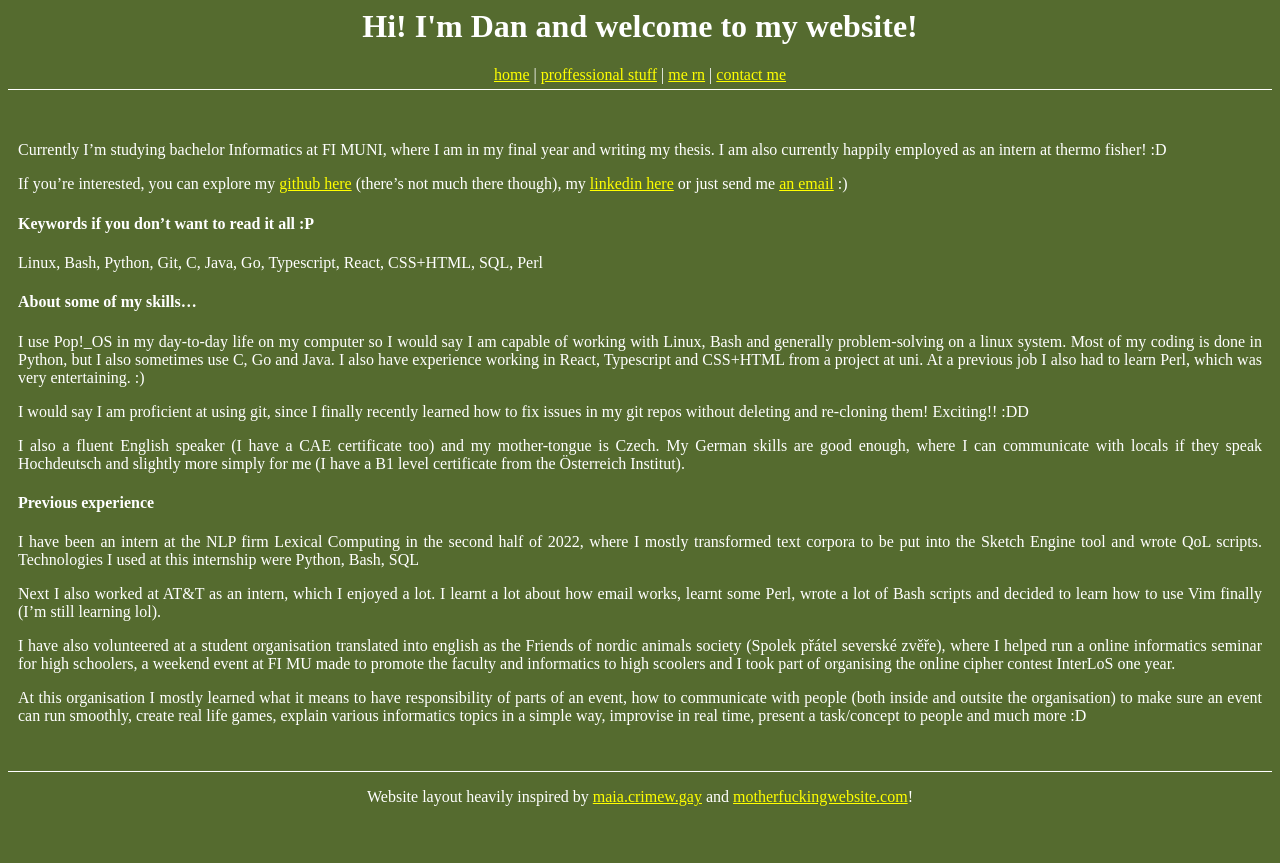
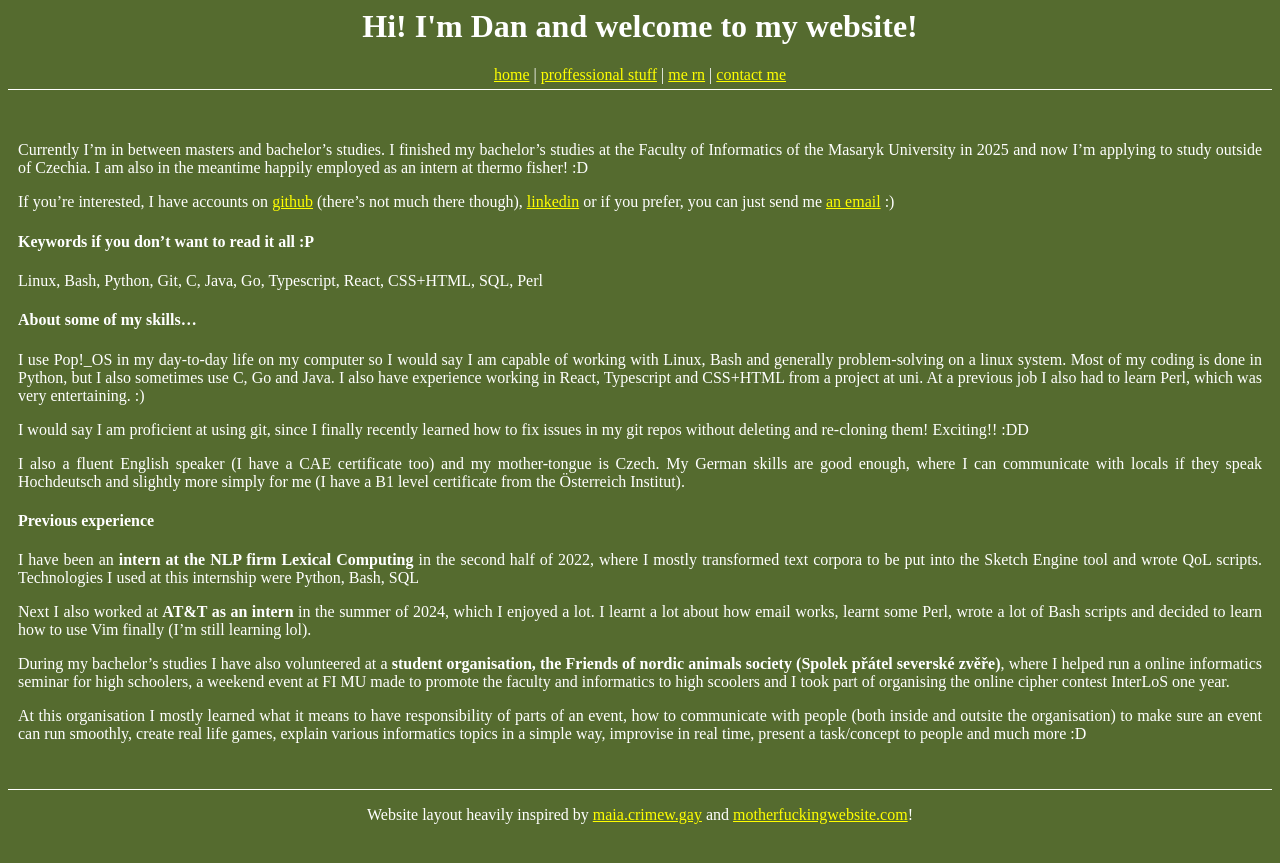
Before and after one commit to danpadcz/danpadcz.github.io, a Jekyll site: the page built from imsoprofessional.md, in a window 1280 px wide. Shown: the top 863 px of the page. Built offline with Jekyll 4.4.1, drawn with Linux system fonts in a browser that asks for light colours.

Commit message:
Edit cv text

```diff
--- a/imsoprofessional.md
+++ b/imsoprofessional.md
@@ -2,9 +2,9 @@
 title: so professional
 layout: ilikegreen
 ---
-Currently I'm studying bachelor Informatics at FI MUNI, where I am in my final year and writing my thesis. I am also currently happily employed as an intern at thermo fisher! :D
+Currently I'm in between masters and bachelor's studies. I finished my bachelor's studies at the Faculty of Informatics of the Masaryk University in 2025 and now I'm applying to study outside of Czechia. I am also in the meantime happily employed as an intern at thermo fisher! :D
 
-If you're interested, you can explore my [github here](https://github.com/danpadcz) (there's not much there though), my [linkedin here](https://linkedin.com/in/daniel-padrta) or just send me [an email](mailto:website@danielpadrta.cz) :)
+If you're interested, I have accounts on [github](https://github.com/danpadcz) (there's not much there though), [linkedin](https://linkedin.com/in/daniel-padrta) or if you prefer, you can just send me [an email](mailto:website@danielpadrta.cz) :)
 
 
 #### Keywords if you don't want to read it all :P
@@ -22,10 +22,10 @@ I also a fluent English speaker (I have a CAE certificate too) and my mother-ton
 
 #### Previous experience
 
-I have been an intern at the NLP firm Lexical Computing in the second half of 2022, where I mostly transformed text corpora to be put into the Sketch Engine tool and wrote QoL scripts. Technologies I used at this internship were Python, Bash, SQL
+I have been an <b>intern at the NLP firm Lexical Computing</b> in the second half of 2022, where I mostly transformed text corpora to be put into the Sketch Engine tool and wrote QoL scripts. Technologies I used at this internship were Python, Bash, SQL
 
-Next I also worked at AT&T as an intern, which I enjoyed a lot. I learnt a lot about how email works, learnt some Perl, wrote a lot of Bash scripts and decided to learn how to use Vim finally (I'm still learning lol).
+Next I also worked at <b>AT&T as an intern</b> in the summer of 2024, which I enjoyed a lot. I learnt a lot about how email works, learnt some Perl, wrote a lot of Bash scripts and decided to learn how to use Vim finally (I'm still learning lol).
 
-I have also volunteered at a student organisation translated into english as the Friends of nordic animals society (Spolek přátel severské zvěře), where I helped run a online informatics seminar for high schoolers, a weekend event at FI MU made to promote the faculty and informatics to high scoolers and I took part of organising the online cipher contest InterLoS one year.
+During my bachelor's studies I have also volunteered at a <b>student organisation, the Friends of nordic animals society (Spolek přátel severské zvěře)</b>, where I helped run a online informatics seminar for high schoolers, a weekend event at FI MU made to promote the faculty and informatics to high scoolers and I took part of organising the online cipher contest InterLoS one year.
 
 At this organisation I mostly learned what it means to have responsibility of parts of an event, how to communicate with people (both inside and outsite the organisation) to make sure an event can run smoothly, create real life games, explain various informatics topics in a simple way, improvise in real time, present a task/concept to people and much more :D
```
